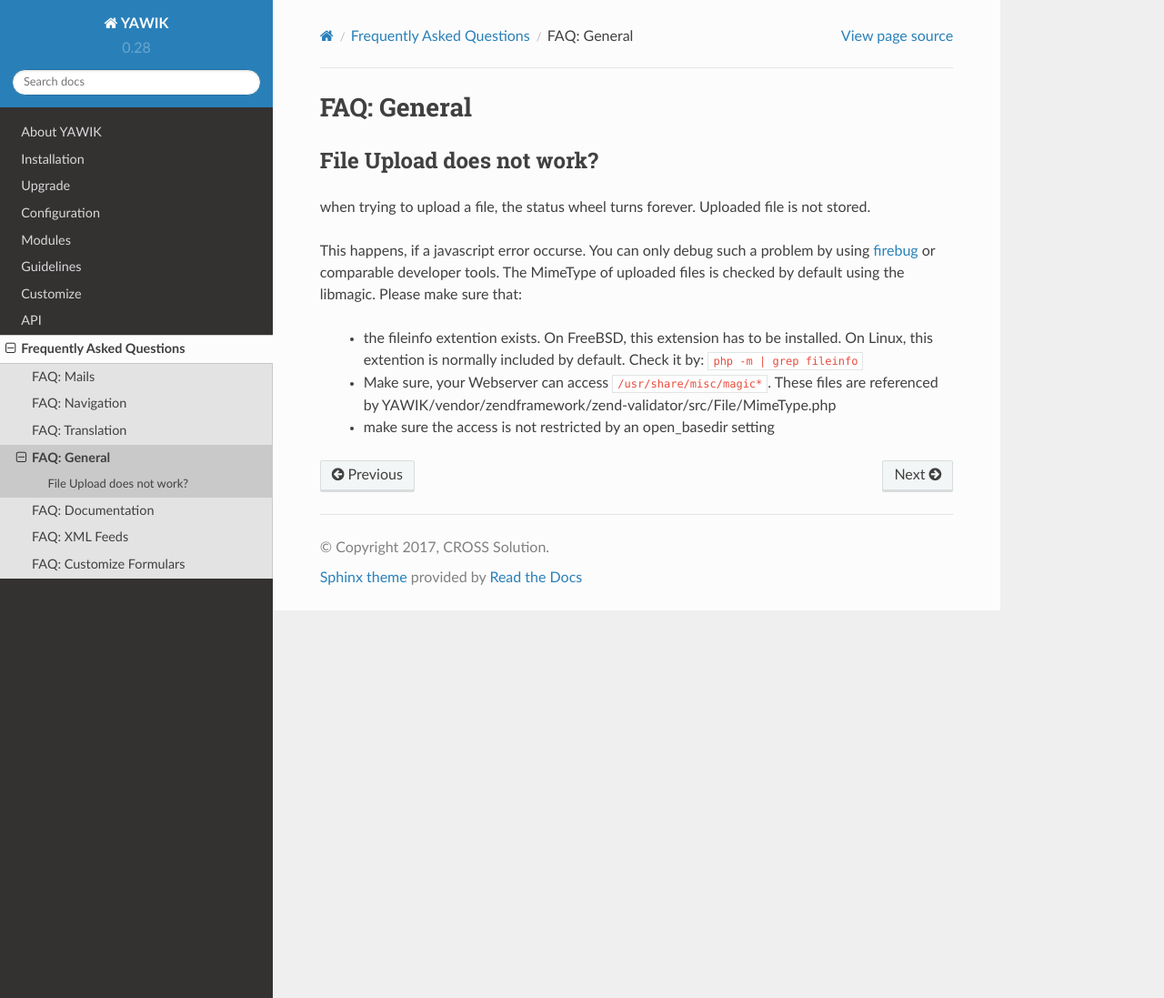
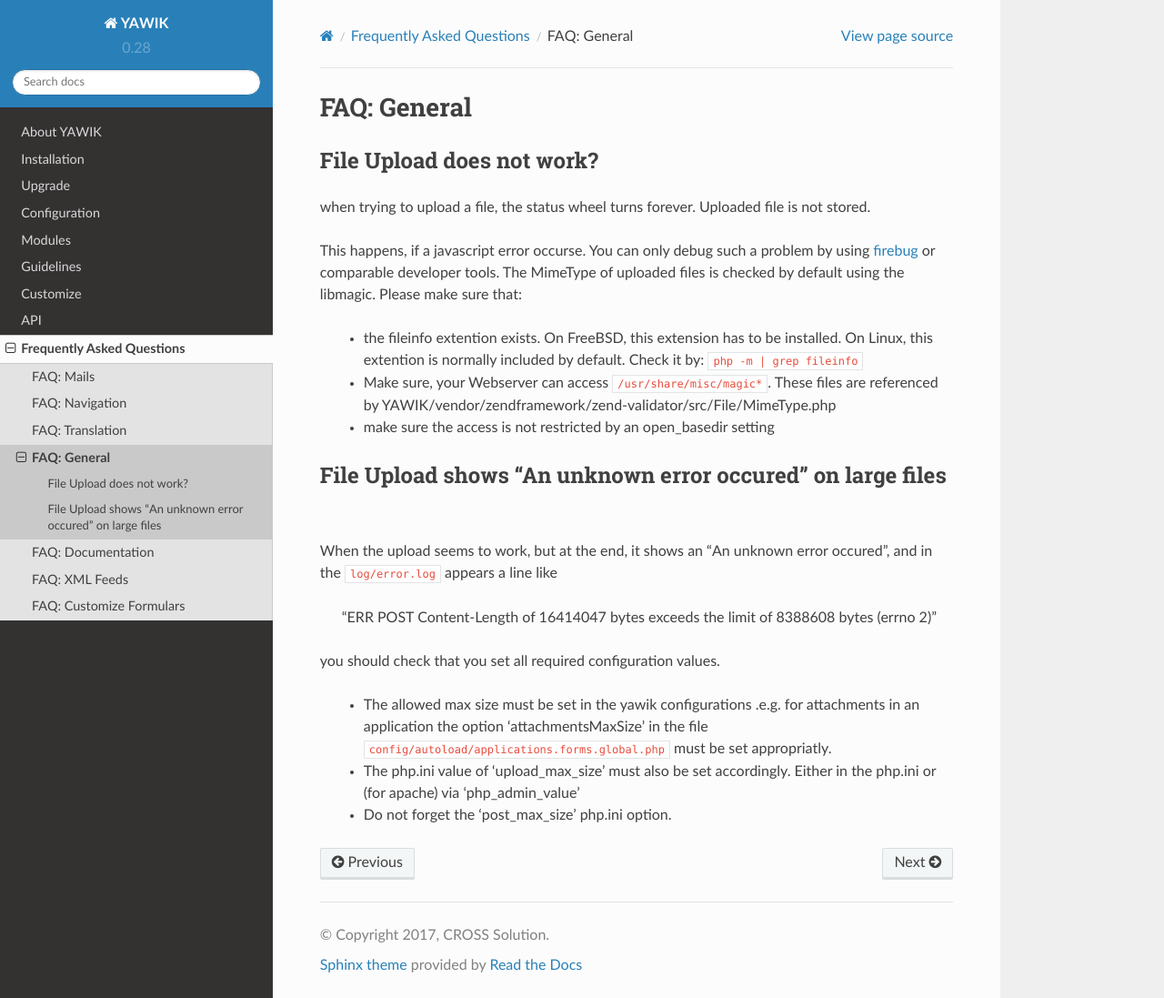
Before and after one commit to cross-solution/YawikDocs, a Sphinx documentation site: the page built from source/faq/faq-core.rst, in a window 1280 px wide and 1097 px high. Shown: the whole window at 91% size. Built offline with Sphinx 7.4.7 and the Read the Docs theme 2.0.0, drawn with Linux system fonts in a browser that asks for light colours; a script that is not in the unit is left out; comment, search, counter and statistics services are not loaded.

Commit message:
Add FAQ entry for upload issues due to php.ini settings.

```diff
--- a/source/faq/faq-core.rst
+++ b/source/faq/faq-core.rst
@@ -17,3 +17,20 @@
  * make sure the access is not restricted by an open_basedir setting
 
 .. _firebug: https://addons.mozilla.org/en-US/firefox/addon/firebug/
+
+
+File Upload shows "An unknown error occured" on large files
+-----------------------------------------------------------
+
+When the upload seems to work, but at the end, it shows an "An unknown error occured", and in the
+``log/error.log`` appears a line like
+
+    "ERR POST Content-Length of 16414047 bytes exceeds the limit of 8388608 bytes (errno 2)"
+
+you should check that you set all required configuration values.
+
+ * The allowed max size must be set in the yawik configurations
+   .e.g. for attachments in an application the option 'attachmentsMaxSize' in the file ``config/autoload/applications.forms.global.php``
+   must be set appropriatly.
+ * The php.ini value of 'upload_max_size' must also be set accordingly. Either in the php.ini or (for apache) via 'php_admin_value'
+ * Do not forget the 'post_max_size' php.ini option.
```
